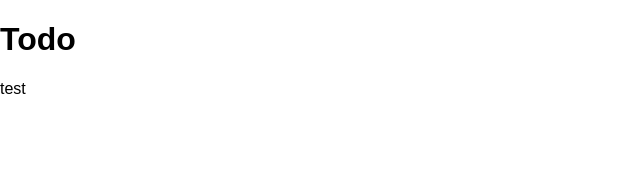
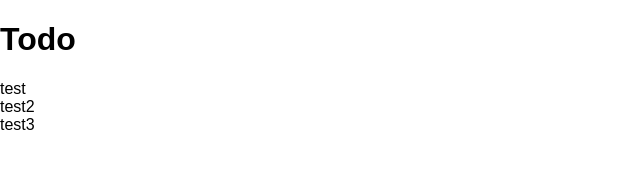
Before and after one commit to hanocha/simple-react-todos, a React (Create React App) app: page / in a window 1280 px wide. Shown: the top 188 px of the page, without its empty margins (0-640 px from the left). Built offline with nearby package versions, Linux system fonts and the light colour scheme; the HTML template or start-up script is replaced by a standard one.

Commit message:
Implement sample iteration

```diff
--- a/src/App.tsx
+++ b/src/App.tsx
@@ -1,13 +1,17 @@
 import * as React from 'react';
 import { TodoItem } from './TodoItem';
+
+const sampleArray: string[] = ['test', 'test2', 'test3'];
 
 export default class App extends React.Component {
   public render() {
     return (
       <React.Fragment>
         <h1>Todo</h1>
-        <TodoItem text="test" />
+        {sampleArray.map(
+          (text, i) => <TodoItem text={text} key={i} />
+        )}
       </React.Fragment>
     );
-  }
-}
+  };
+};
```
